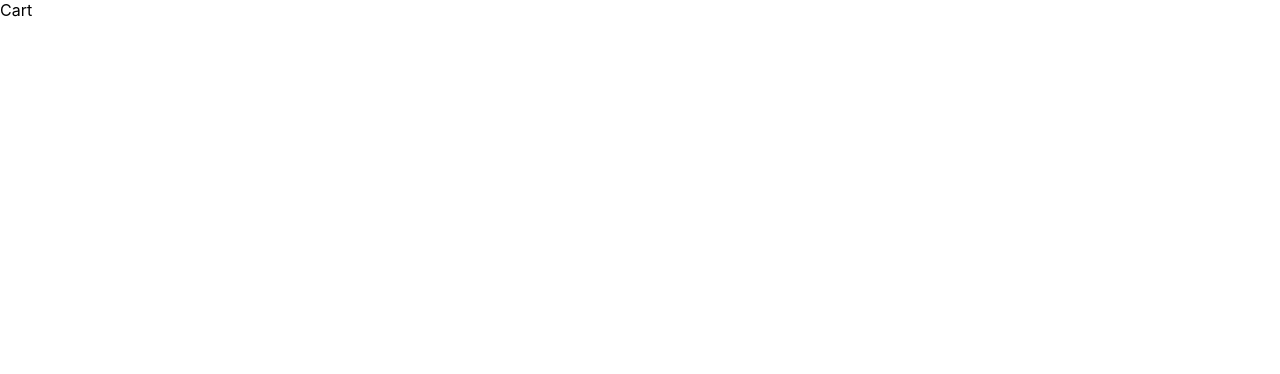
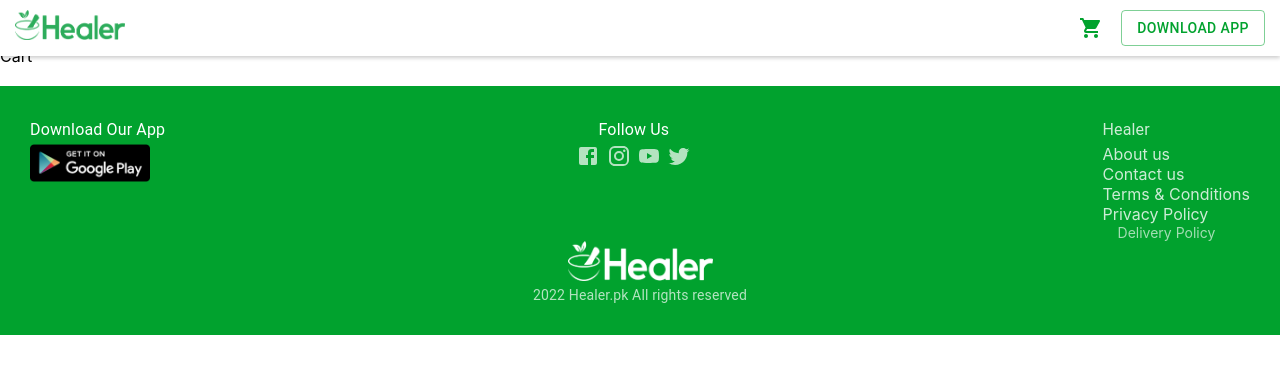
Before and after one commit to im-rahman1/healer-private, a Next.js app: page /cart in a window 1280 px wide. Shown: the top 374 px of the page. Built offline with nearby package versions, Linux system fonts and the light colour scheme.

Commit message:
added cart

```diff
--- a/pages/cart/index.js
+++ b/pages/cart/index.js
@@ -1,5 +1,10 @@
-export default  function Cart() {
-    return (
-        <div>Cart</div>
-    )
+import Layout from "@/components/Layout";
+import styles from "@/styles/cart.module.css";
+
+export default function Cart() {
+  return (
+    <Layout title="Cart">
+      <div>Cart</div>
+    </Layout>
+  );
 }
```
Also changed, not shown: styles/cart.module.css (added).
